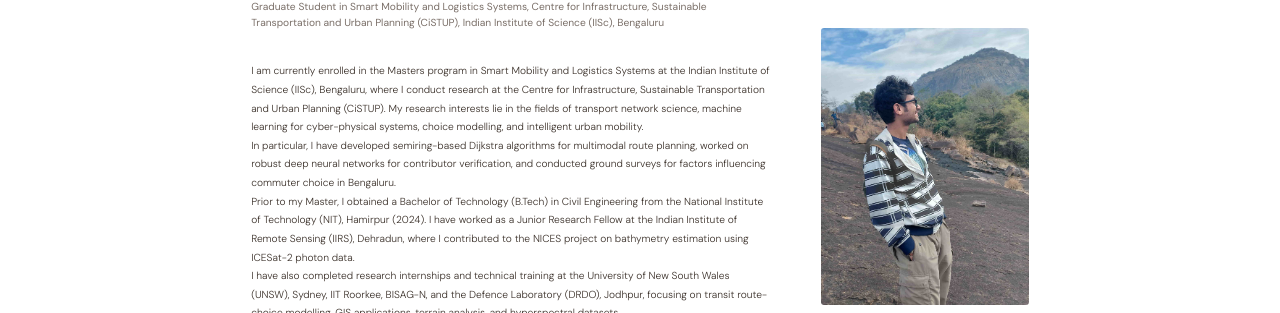
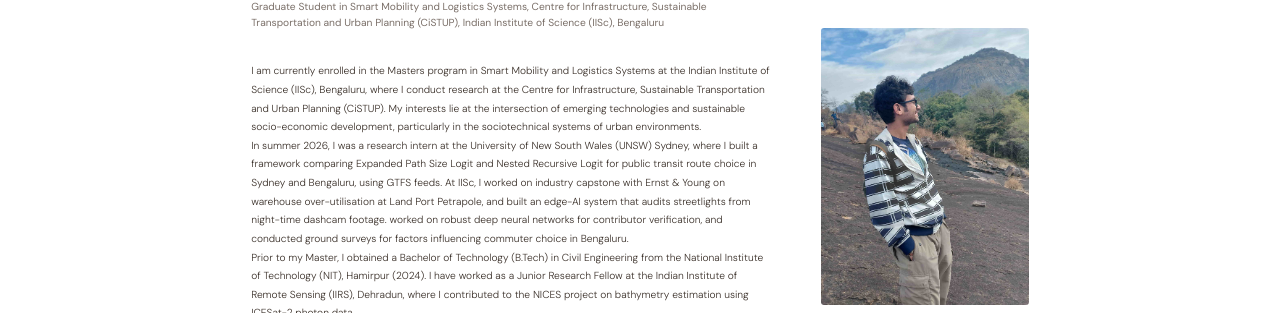
Before and after one commit to kartikeya-gaur/kartikeya-gaur.github.io, a plain HTML site: page index.html in a window 1280 px wide. Shown: the part 150-463 px from the top of the page. Drawn offline with nearby package versions, Linux system fonts and the light colour scheme; a web font is replaced by a local one.

Commit message:
Revise meta tags and update research description
Updated the description meta tag and CV link. Revised research interests and added details about past research experience.

```diff
--- a/index.html
+++ b/index.html
@@ -3,7 +3,7 @@
 <head>
   <title>Kartikeya Gaur</title>
   <meta charset="UTF-8">
-  <meta name="description" content="Kartikeya Gaur – M.Tech IISc | PhD applicant in Geospatial AI, satellite remote sensing, transportation systems, and infrastructure analytics.">
+  <meta name="description" content="Kartikeya Gaur">
   <meta name="keywords" content="Geospatial AI, Remote Sensing, Transportation Systems, Infrastructure Analytics, PhD Applicant, IISc">
   <meta name="author" content="Kartikeya Gaur">
   <meta name="viewport" content="width=device-width, initial-scale=1.0">
@@ -30,7 +30,7 @@
     <li><a href="#">About</a></li>
     <li><a href="#projects">Projects</a></li>
     <li><a href="#experience">Experience</a></li>
-    <li><a href="https://kartikeya-gaur.github.io/assets/pdf/190926_CV_Kartikeya_Gaur.pdf.pdf.pdf" target="_blank" rel="noopener">CV</a></li>
+    <li><a href="https://kartikeya-gaur.github.io/assets/pdf/290926_CV_Kartikeya_Gaur.pdf.pdf.pdf" target="_blank" rel="noopener">CV</a></li>
     <li><button id="theme-toggle" class="theme-toggle" aria-label="Toggle theme">
   <i class="fas fa-moon"></i>
 </button></li>
@@ -63,10 +63,10 @@
 
       <div  class="research-lead">
         <p>
-        I am currently enrolled in the Masters program in Smart Mobility and Logistics Systems at the Indian Institute of Science (IISc), Bengaluru, where I conduct research at the Centre for Infrastructure, Sustainable Transportation and Urban Planning (CiSTUP). My research interests lie in the fields of transport network science, machine learning for cyber-physical systems, choice modelling, and intelligent urban mobility.
+        I am currently enrolled in the Masters program in Smart Mobility and Logistics Systems at the Indian Institute of Science (IISc), Bengaluru, where I conduct research at the Centre for Infrastructure, Sustainable Transportation and Urban Planning (CiSTUP). My interests lie at the intersection of emerging technologies and sustainable socio-economic development, particularly in the sociotechnical systems of urban environments.
         </p>
         <p>
-        In particular, I have developed semiring-based Dijkstra algorithms for multimodal route planning, worked on robust deep neural networks for contributor verification, and conducted ground surveys for factors influencing commuter choice in Bengaluru.
+        In summer 2026, I was a research intern at the University of New South Wales (UNSW) Sydney, where I built a framework comparing Expanded Path Size Logit and Nested Recursive Logit for public transit route choice in Sydney and Bengaluru, using GTFS feeds. At IISc, I worked on industry capstone with Ernst &amp; Young on warehouse over-utilisation at Land Port Petrapole, and built an edge-AI system that audits streetlights from night-time dashcam footage. worked on robust deep neural networks for contributor verification, and conducted ground surveys for factors influencing commuter choice in Bengaluru.
         </p>
         <p>
         Prior to my Master, I obtained a Bachelor of Technology (B.Tech) in Civil Engineering from the National Institute of Technology (NIT), Hamirpur (2024). I have worked as a Junior Research Fellow at the Indian Institute of Remote Sensing (IIRS), Dehradun, where I contributed to the NICES project on bathymetry estimation using ICESat-2 photon data.
```
